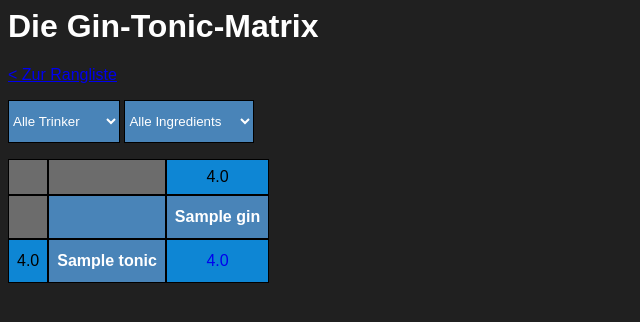
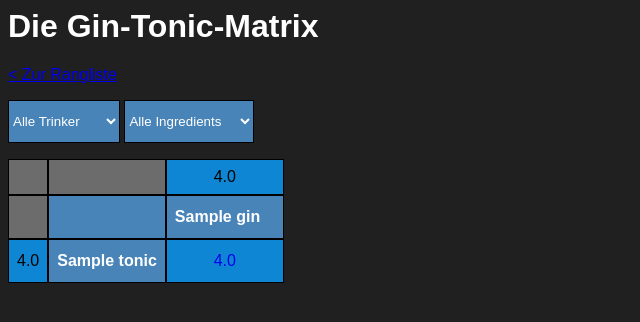
Before and after one commit to Lleafll/gin-tonic-matrix, a Django app: page /matrix/ in a window 1280 px wide. Shown: the top 322 px of the page, without its empty margins (0-640 px from the left). Run offline with Django 4.2, Linux system fonts and the light colour scheme; tables that the repository leaves empty hold one stand-in row (values such as "Sample post"); parts of the project's set-up code (start-up, migrations or seed data) failed here and were passed over.

Commit message:
Set fixed column width

```diff
--- a/gintonicmatrix/matrix/templates/matrix/matrix.html
+++ b/gintonicmatrix/matrix/templates/matrix/matrix.html
@@ -59,7 +59,7 @@
         <td></td>
         <th></th>
         {% for item in gins %}
-        <th>{{ item }}</th>
+        <th style="width: 100px;">{{ item }}</th>
         {% endfor %}
     </tr>
     {% for tonic_rating, tonic, evaluation in evaluation_rows %}
```
